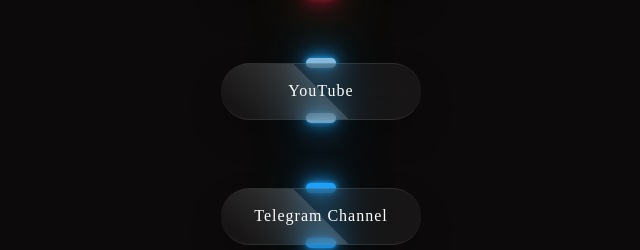
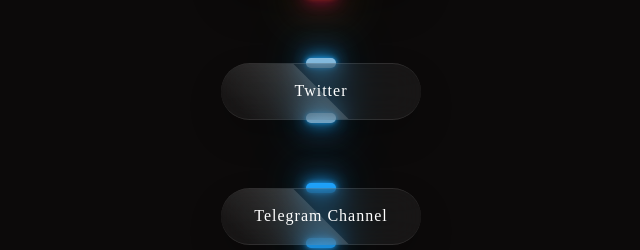
Before and after one commit to MustafaBalak/MustafaBalak.github.io, a plain HTML site: page index.html in a window 1280 px wide. Shown: the part 903-1153 px from the top of the page, 327-967 px from the left. Drawn offline with nearby package versions, Linux system fonts and the light colour scheme.

Commit message:
add twitter

```diff
--- a/index.html
+++ b/index.html
@@ -23,7 +23,7 @@
         <div class="bttn"><a href="https://www.facebook.com/mustafa.s.ballak" target="_blank">Facebook</a></div>
             <div class="bttn"><a href="https://www.snapchat.com/add/legend_boy18" target="_blank">Snapchat</a></div>
             <div class="bttn"><a href="https://www.instagram.com/Mustafa_Ballak_" target="_blank">Instagram</a></div>
-            <div class="bttn"><a href="https://www.youtube.com/channel/UCYmW-EqZWzHmpM44N6NJdDA" target="_blank">YouTube</a></div>
+            <div class="bttn"><a href="https://www.twitter.com/mustafaballak_" target="_blank">Twitter</a></div>
             <div class="bttn"><a href="https://t.me/smart_tech_info" target="_blank">Telegram Channel</a></div>
             <p1 class="taybat2"><small>ئامادەین بۆ دروست کردنی وێب سایت و دانانی دۆمەین بۆ وێبسایتەکانتان <br>بۆ داوا کردنی وێبسایت نامە بنێرە بۆ سناپ چات
             </small></p1>
```
